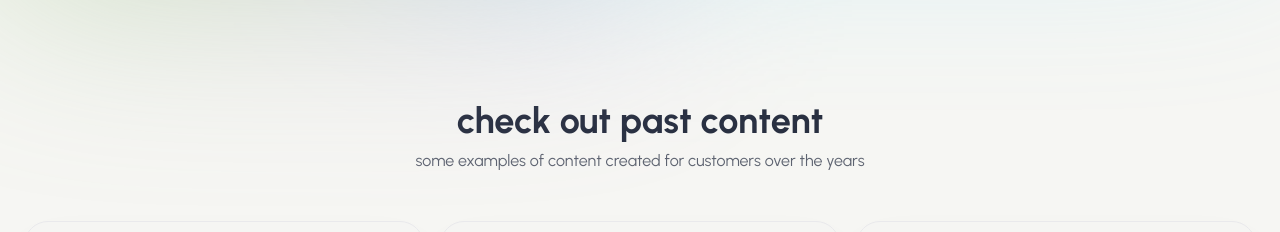
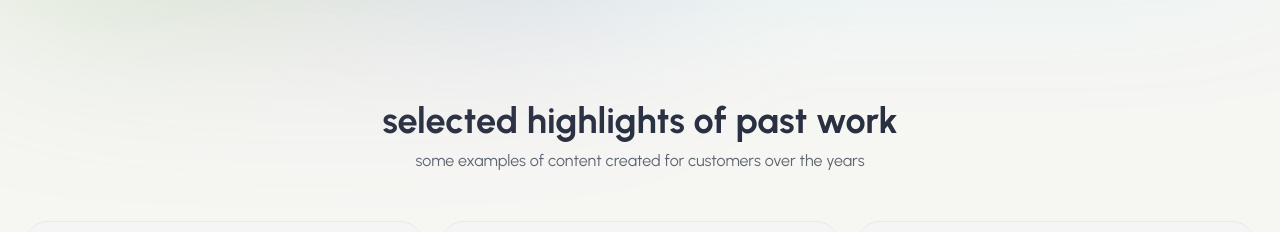
Before and after one commit to xenophenes/talk-to-me-about-tech, an Astro site: page / in a window 1280 px wide. Shown: the part 3565-3797 px from the top of the page. Built offline with nearby package versions, Linux system fonts and the light colour scheme; Astro itself is replaced by a stand-in of ours.

Commit message:
Update header

```diff
--- a/src/components/Blog.astro
+++ b/src/components/Blog.astro
@@ -6,7 +6,7 @@ import Container from "./Container.astro"
 <div id="pastwork" class="scroll-mt-16">
   <Container>
       <div class="mb-12 space-y-2 text-center">
-        <h2 class="text-3xl font-bold text-gray-800 md:text-4xl">check out past content</h2>
+        <h2 class="text-3xl font-bold text-gray-800 md:text-4xl">selected highlights of past work</h2>
         <p class="lg:mx-auto lg:w-6/12 text-gray-600">
           some examples of content created for customers over the years
         </p>
```
